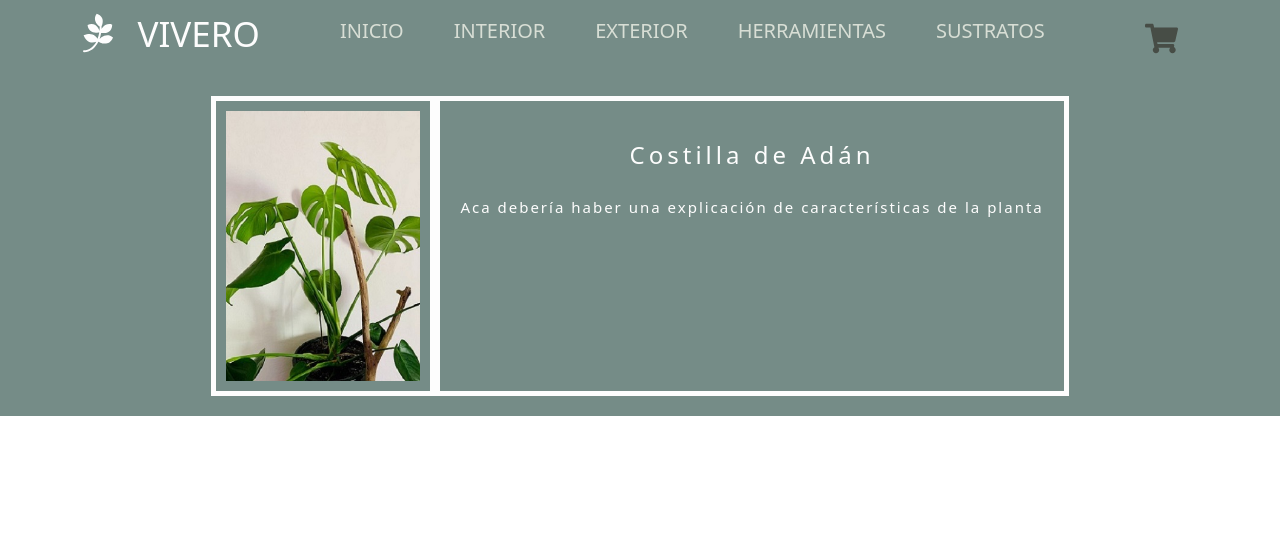
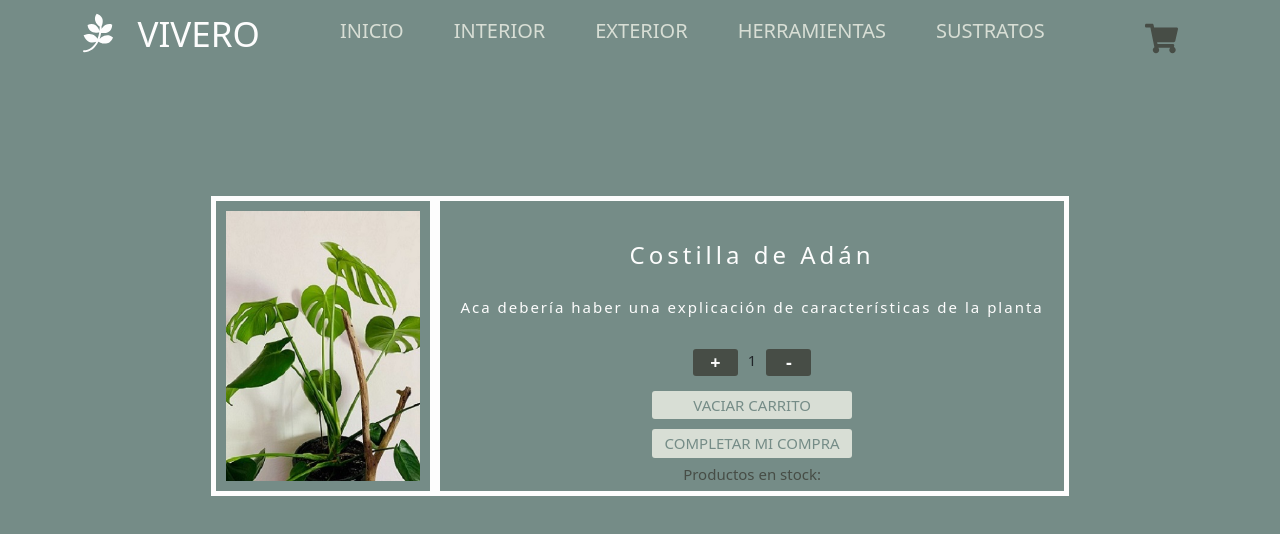
Before and after one commit to mariaflorenciaferreira/my-app, a React (Create React App) app: page /item/1 in a window 1280 px wide. Shown: the top 534 px of the page. Built offline with nearby package versions, Linux system fonts and the light colour scheme.

Commit message:
func hide button

```diff
--- a/src/components/Item.js
+++ b/src/components/Item.js
@@ -5,28 +5,26 @@ function Item(props){
 
     return(
         <div className="product">
-
-<Link to={"/item/"+props.id} className="navLinks" >
-<div className="imgContainer">
+                <div className="imgContainer">
                 <img
-                    src={props.img}
-                    alt="foto producto"
-                    className="productImg"
+                        src={props.img}
+                        alt="foto producto"
+                        className="productImg"
 
                 />
-            </div>
+        </div>
 
-</Link>
+
 
                 <h5 className="productName"> {props.name}</h5>
                 <p className="productPrice">${props.price}</p>
+                <Link to={"/item/"+props.id}> <button className="openProduct">VER DETALLE</button> </Link>
 
-                <ItemCount initialShoppingCart={1} stock={props.stock}/>
+
+                {/* <ItemCount initialShoppingCart={1} stock={props.stock}/>         */}
 
         </div>
 
-    )
-
-}
+)}
 
 export default Item
--- a/src/components/ItemCount.js
+++ b/src/components/ItemCount.js
@@ -1,17 +1,15 @@
-import {useState, useEffect} from "react"
+import {useState} from "react"
 
-const ItemCount = (props)=>{
-
+function ItemCount (props){
 
 
     const [counter, setCounter] = useState(props.initialShoppingCart)
     const [stock,setStock]=useState(props.stock)
-
-
+    const [itemsOnCart,setCart]=useState()
 
 
     const addItem =()=>{
-       if (counter<props.stock){
+       if (counter<=props.stock){
         setCounter(counter+1)
         setStock(stock-1)
        }
@@ -32,20 +30,35 @@ const ItemCount = (props)=>{
 
     }
 
+    function hide(id){
+        var elementoOculto = document.getElementById(id);
+        elementoOculto.style.display = "none";
+    }
+
+    function show(id){
+        var elementoMostrar = document.getElementById(id);
+        elementoMostrar.style.display = "block";
+    }
+
     const onAdd=()=>{
-        console.log("PASOS PARA COMPLETAR TU COMPRA")
+        if (counter>0){
+            setCart({counter})
+            console.log("Items en el carrito:" + {itemsOnCart})
+            hide("empty")
+
+        }
     }
 
 
-    return <div className="counterContainer">
+    return <div className="counterContainer" id="blockCounter">
 
          <div className="cartBtnBlock" >
             <button className="cartItemsBtn" onClick={addItem}>+</button>
-            <p className="counterText"> {counter}</p>
+            <p className="counterText" > {counter}</p>
             <button className="cartItemsBtn" onClick={substractItem}>-</button>
         </div>
 
-        <button className="counterBtn" onClick={resetCounter}>VACIAR CARRITO</button>
+        <button className="counterBtn" id="empty" onClick={resetCounter}>VACIAR CARRITO</button>
         <button className="counterBtn" onClick={onAdd} >COMPLETAR MI COMPRA </button>
 
         <p className="stockText">Productos en stock: {stock}</p>
--- a/src/components/ItemDetail.js
+++ b/src/components/ItemDetail.js
@@ -1,8 +1,10 @@
+import ItemCount from "./ItemCount"
+
+function ItemDetail(props){
 
 
-function ItemDetail(props,{productList}){
 
-    return(
+       return(
         <div className="detailSection">
             <div className="detailImgContainer">
                 <img
@@ -14,6 +16,8 @@ function ItemDetail(props,{productList}){
             <div className="itemDetail">
                 <h5 className="productDetailName"> {props.item.name}</h5>
                 <p className="productDescription">{props.item.description}</p>
+
+              <ItemCount initialShoppingCart={1}/>
                 </div>
         </div>
     )
--- a/src/components/ItemDetailContainer.js
+++ b/src/components/ItemDetailContainer.js
@@ -5,11 +5,7 @@ import { useParams } from "react-router-dom";
 
 
 
-
-
 function ItemDetailContainer(){
-
-
 
     const [loading,setLoading]=useState(true)
     const [item,setItem]=useState([])
@@ -31,8 +27,6 @@ function ItemDetailContainer(){
                 })
                 setItem(itemRender)
 
-
-
             })
             .catch((rej)=>{
                 <p>La sección no pudo ser cargada</p>
@@ -41,18 +35,14 @@ function ItemDetailContainer(){
             .finally(()=>{
                 setLoading(false);
             })
-
-
         },[])
 
     return(
 
         <div className="itemContainer">
-            {loading ? "Cargando detalles" : <ItemDetail item={item}/>}
+            {loading ? "Cargando detalles" : <ItemDetail item={item} stock={item.stock} />}
         </div>
     )
-
-
 }
 
 
--- a/src/components/ItemList.js
+++ b/src/components/ItemList.js
@@ -1,6 +1,5 @@
 
 import Item from "./Item"
-
 
 
 function ItemList(props){
@@ -17,6 +16,10 @@ function ItemList(props){
                         return <Item key={products.id} id={products.id} name={products.name} price={products.price}  img={products.src} stock={products.stock}/>
                     })}
                 </ul>
+
+
+
+
             </div>
     )
 
--- a/src/components/ItemListContainer.js
+++ b/src/components/ItemListContainer.js
@@ -4,6 +4,7 @@ import ItemList from "./ItemList";
 import { plantList } from "../products";
 
 function ItemListContainer(props) {
+
   const [loading, setLoading] = useState(true);
   const [products, setProducts] = useState([]);
   const { ambiente } = useParams();
@@ -16,6 +17,7 @@ function ItemListContainer(props) {
         console.log(ambiente);
       }, 2000);
     });
+
     PromiseTime.then((data) => {
 
         if (ambiente){
--- a/src/styles.scss
+++ b/src/styles.scss
@@ -10,10 +10,12 @@ $cuaternary-color:#758C87;
     padding: 0;
     box-sizing: border-box;
     cursor: default;
+
 }
 
 html{
     font-size: 10px;
+    background-color:$cuaternary-color;
 }
 
 #root{
@@ -99,6 +101,7 @@ li{
 .counterText{
     font-size:1.5rem ;
     text-align: center;
+
 }
 
 
@@ -124,8 +127,8 @@ li{
     width: 200px;
     margin: 5px;
     border: none;
-    background-color: $cuaternary-color;
-    color: $primary-color;
+    background-color: $secondary-color;
+    color: $cuaternary-color;
     border-radius: 3px;
 
 }
@@ -166,8 +169,6 @@ li{
 }
 
 
-
-
 .imgContainer{
     display: inline-block;
     background-size: cover;
@@ -192,11 +193,24 @@ li{
 .productPrice{
     text-align: center;
     font-size: 1.8rem;
+    color:$ternary-color ;
     }
+
+.openProduct{
+    background-color:$cuaternary-color ;
+    color:$primary-color ;
+    width:20rem;
+    font-size: 1.5rem;
+    border: none;
+    border-radius: 0.3rem;
+    text-decoration: none;
+    margin-left: 19%;
+
+}
 
 .stockText{
 font-size: 1.5rem;
-color: $cuaternary-color;
+color:$ternary-color ;
 }
 
 .detailSection{
@@ -204,17 +218,18 @@ color: $cuaternary-color;
     flex-wrap: wrap;
     justify-content: center;
     background-color: $cuaternary-color;
+
 }
 
 .itemDetail{
     border: solid $primary-color 0.5rem;
     height: 30rem;
-    margin: 2rem 0rem 2rem 0rem;
+    margin: 12rem 0rem 2rem 0rem;
 }
 
 .detailImgContainer{
     height: 30rem;
-    margin: 2rem 0rem 2rem 0rem;
+    margin: 12rem 0rem 2rem 0rem;
 }
 
 .detailImg{
```
